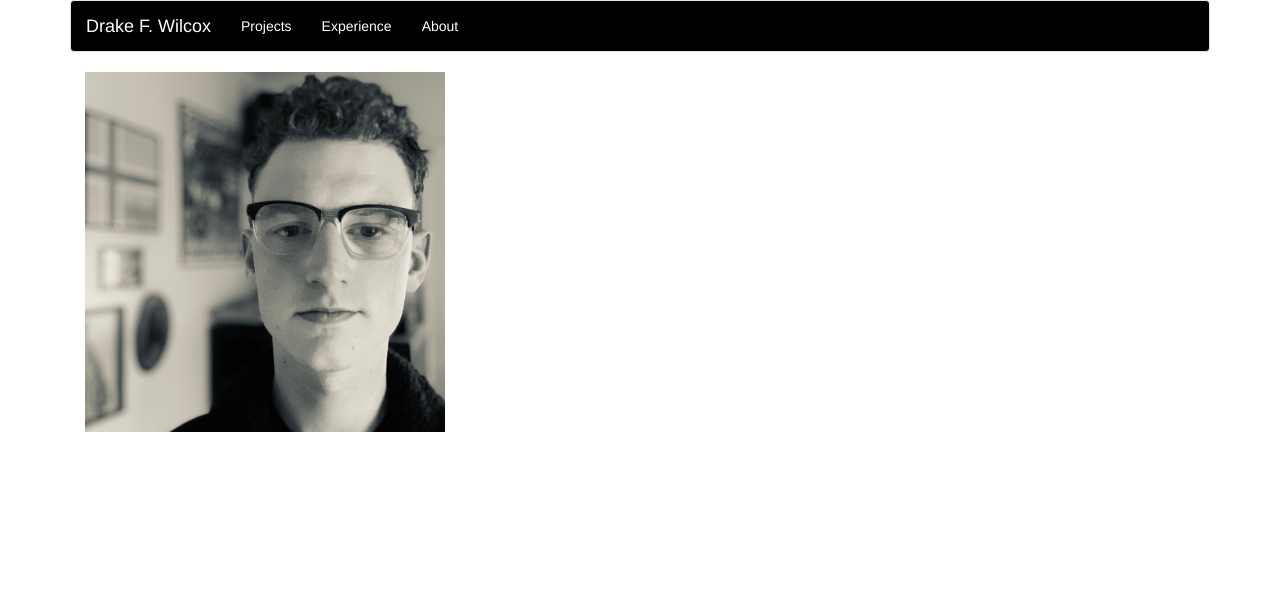
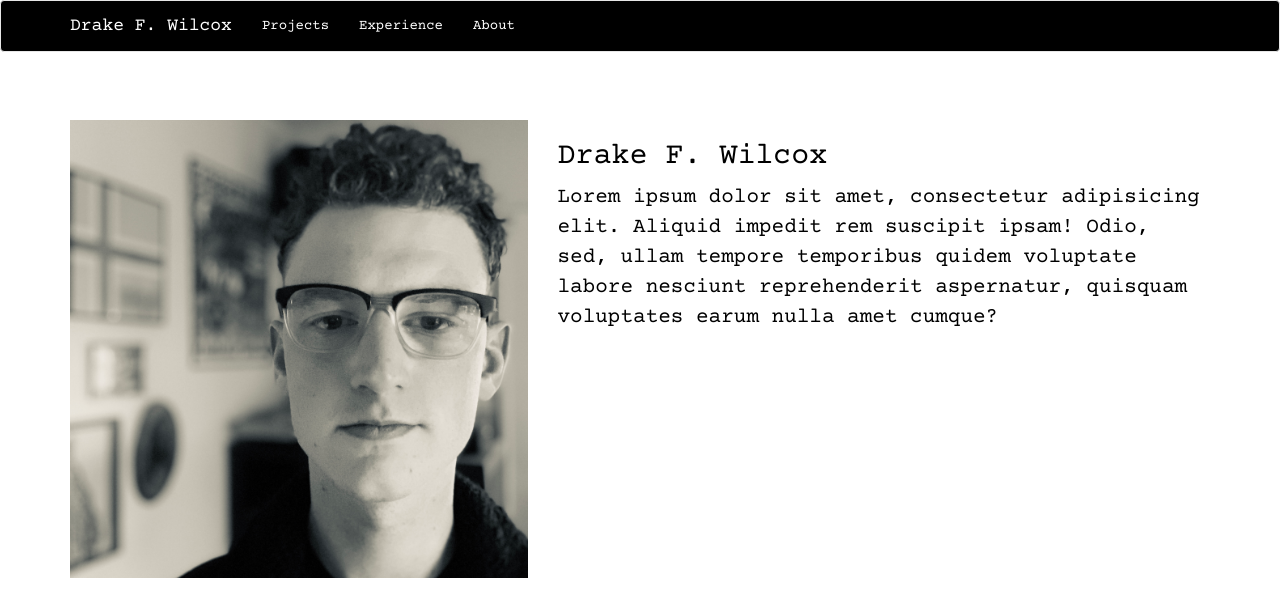
Before and after one commit to drakewilcox/portfolio, a plain HTML site: page index.html in a window 1280 px wide. Drawn offline with nearby package versions, Linux system fonts and the light colour scheme.

Commit message:
added jumbotron and text.

```diff
--- a/css/styles.css
+++ b/css/styles.css
@@ -1,3 +1,15 @@
+body {
+  font-family: 'courier prime';
+}
+
+.jumbotron {
+  color: black;
+  background-color: white;
+}
+body {
+  background-color: white;
+  color: white;
+}
 .navbar-brand {
   color: white !important;
 }
--- a/index.html
+++ b/index.html
@@ -6,10 +6,11 @@
   <meta http-equiv="X-UA-Compatible" content="ie=edge">
   <link rel="stylesheet" href="css/bootstrap.css">
   <link rel="stylesheet" href="css/styles.css">
+  <link href="https://fonts.googleapis.com/css?family=Courier+Prime:400,400i,700,700i&display=swap" rel="stylesheet">
   <title>Portfolio</title>
 </head>
 <body>
-  <div class="container">
+
   <nav class="navbar navbar-default">
   <div class="container">
     <div class="navbar-header">
@@ -23,20 +24,17 @@
   </div>
   </nav>
 
-    <div class="container">
+  <div class="container jumbotron">
     <div class="row">
-        <div class="col-lg-4">
+      <div class="col-lg-5">
         <img src="img/homephoto.jpg" alt="profile photo">
       </div>
-        <div class="col-lg-4">
-
+      <div class="col-lg-7">
+        <h2>Drake F. Wilcox</h2>
+        <p>Lorem ipsum dolor sit amet, consectetur adipisicing elit. Aliquid impedit rem suscipit ipsam! Odio, sed, ullam tempore temporibus quidem voluptate labore nesciunt reprehenderit aspernatur, quisquam voluptates earum nulla amet cumque?</p>
       </div>
     </div>
   </div>
 
-
-
-
-</div>
 </body>
 </html>
```
Lines whose indentation alone changed are shown as unchanged.
